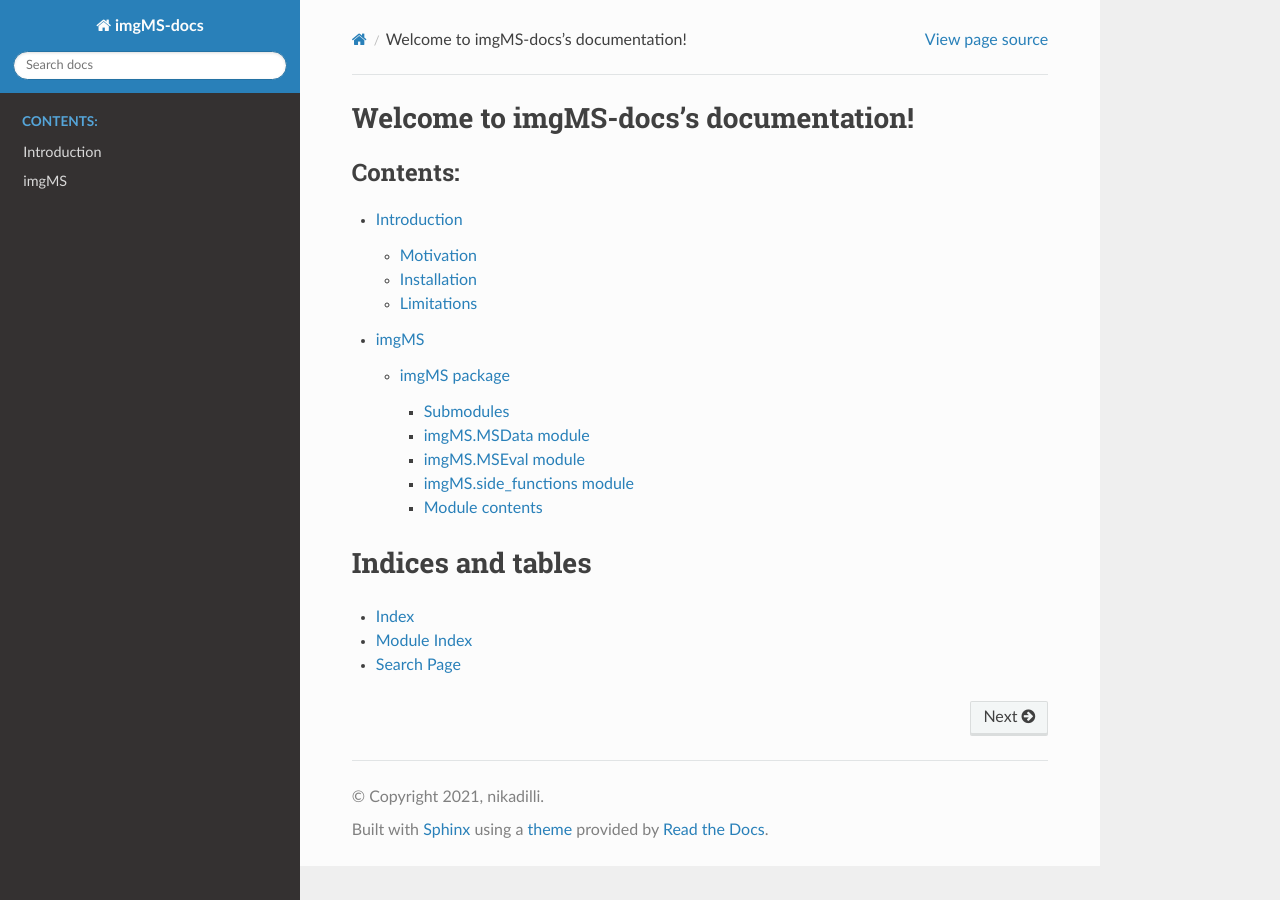
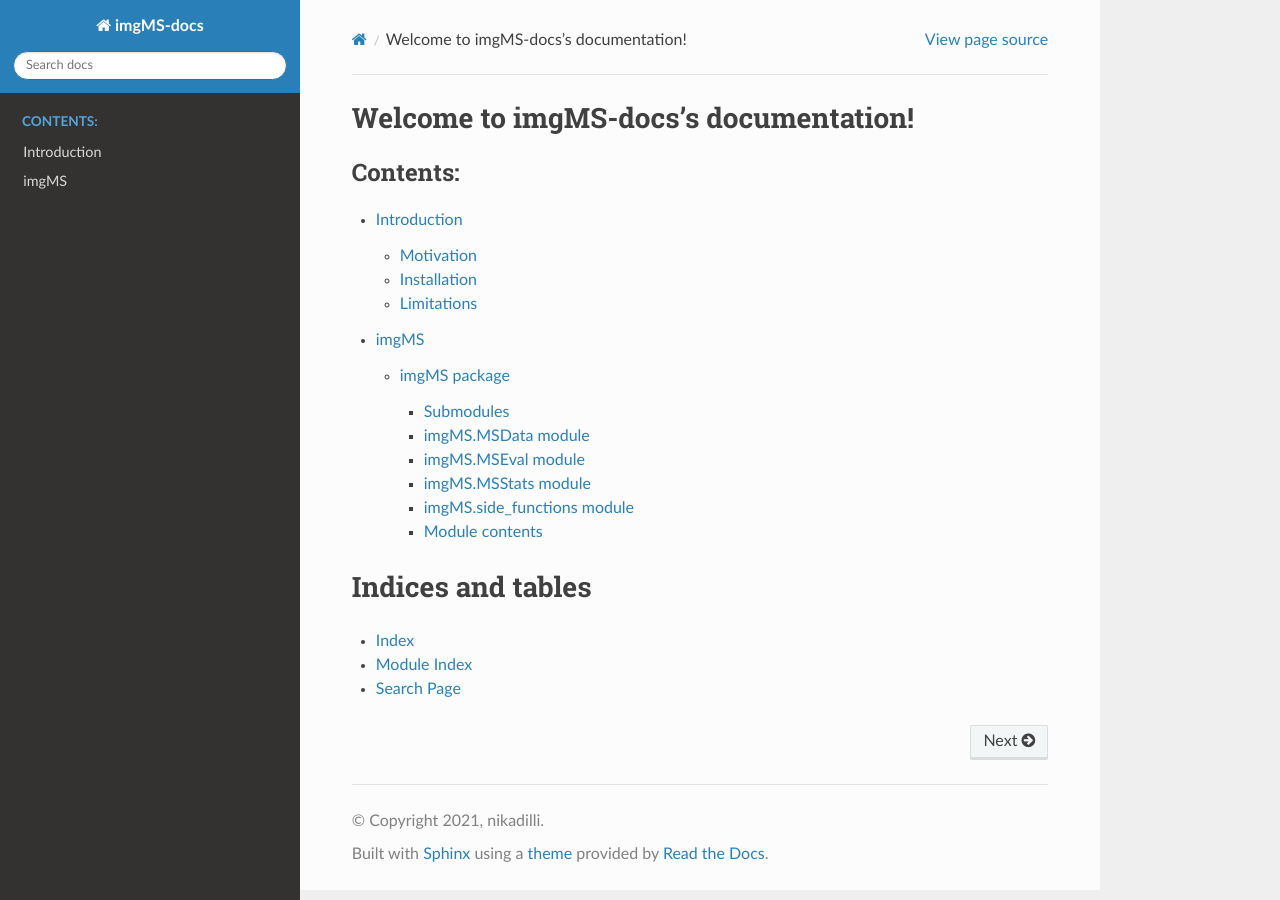
Before and after one commit to nikadilli/imgMS, a Sphinx documentation site: the page built from docs/index.rst, in a window 1280 px wide. Built offline with Sphinx 7.4.7 and the Read the Docs theme 2.0.0, drawn with Linux system fonts in a browser that asks for light colours; pages that are not in the unit, such as notebooks, are missing from menus.

Commit message:
publish package

```diff
--- a/docs/imgMS.rst
+++ b/docs/imgMS.rst
@@ -20,6 +20,14 @@ imgMS.MSEval module
    :undoc-members:
    :show-inheritance:
 
+imgMS.MSStats module
+--------------------
+
+.. automodule:: imgMS.MSStats
+   :members:
+   :undoc-members:
+   :show-inheritance:
+
 imgMS.side\_functions module
 ----------------------------
 
--- a/docs/modules.rst
+++ b/docs/modules.rst
@@ -5,4 +5,3 @@ imgMS
    :maxdepth: 4
 
    imgMS
-   setup
--- a/setup.py
+++ b/setup.py
@@ -5,7 +5,7 @@ with open("README.md", "r", encoding="utf-8") as fh:
 
 setuptools.setup(
     name='imgMS',
-    version='0.1.2',
+    version='0.2.0',
     author='nikadilli',
     author_email='nikadilli@gmail.com',
     url="https://github.com/nikadilli/imgMS",
```
